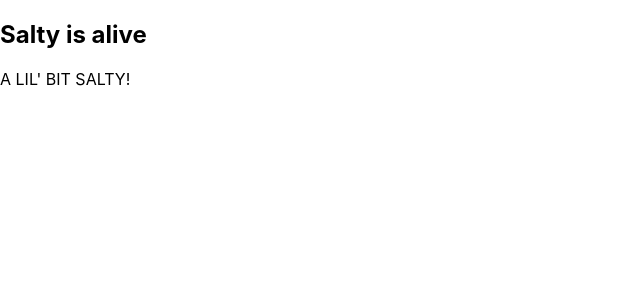
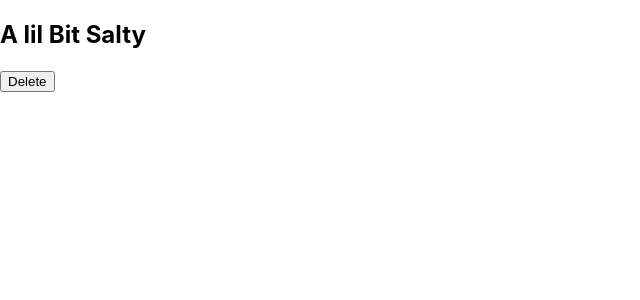
Before and after one commit to Salt-Squad/frontend, a React (Create React App) app: page / in a window 1280 px wide. Shown: the top 300 px of the page, without its empty margins (0-640 px from the left). Built offline with nearby package versions, Linux system fonts and the light colour scheme.

Commit message:
added delete.js and it's functionality working

```diff
--- a/src/App.js
+++ b/src/App.js
@@ -1,6 +1,6 @@
 import React, { Component } from 'react';
 import { Route, Link } from 'react-router-dom';
-import Header from "./Header";
+import Delete from "./Delete";
 import Images from "./Images";
 import Comments from "./Comments";
 import "./App.css";
@@ -13,8 +13,8 @@ class App extends Component {
 	render() {
 		return (
 			<div className='container'>
-				<h2>Salty is alive</h2>
-				<Route exact path='/' component={Header} />
+				<h2>A lil Bit Salty</h2>
+				<Route exact path='/' component={Delete} />
 				<Route path='/api/images' component={Images} />
 				<Route path='/api/images' component={Comments} />
 			</div>
--- /dev/null
+++ b/src/Delete.js
@@ -0,0 +1,24 @@
+import React, { Component } from 'react';
+import axios from 'axios';
+class Delete extends Component {
+	constructor() {
+		super();
+	}
+	delData = () => {
+		axios
+			.delete('http://localhost:3000/api/images/' + this.props.id)
+			.then((response) => {
+				window.location.reload();
+			});
+	};
+	render() {
+		return (
+			<div>
+				<h1>{this.props.name}</h1>
+				<img src={this.props.url} />
+				<button onClick={this.delData}>Delete</button>
+			</div>
+		);
+	}
+}
+export default Delete;
--- a/src/Header.js
+++ /dev/null
@@ -1,12 +0,0 @@
-import React, { Component } from 'react';
-
-class Header extends Component {
-	render() {
-		return (
-			<div className='header'>
-				<p>A LIL' BIT SALTY!</p>
-			</div>
-		);
-	}
-}
-export default Header;
--- a/src/Images.js
+++ b/src/Images.js
@@ -1,5 +1,6 @@
 import React, { Component } from 'react';
 import axios from 'axios';
+import Delete from './Delete';
 class Images extends Component {
 	constructor() {
 		super();
@@ -13,14 +14,12 @@ class Images extends Component {
 			this.setState({ images: response.data });
 		});
 	};
+
 	render() {
 		return (
 			<div>
 				{this.state.images.map((image) => (
-					<div>
-						<h1>{image.name}</h1>
-						<img src={image.url} />
-					</div>
+					<Delete name={image.name} url={image.url} id={image._id} />
 				))}
 			</div>
 		);
```
